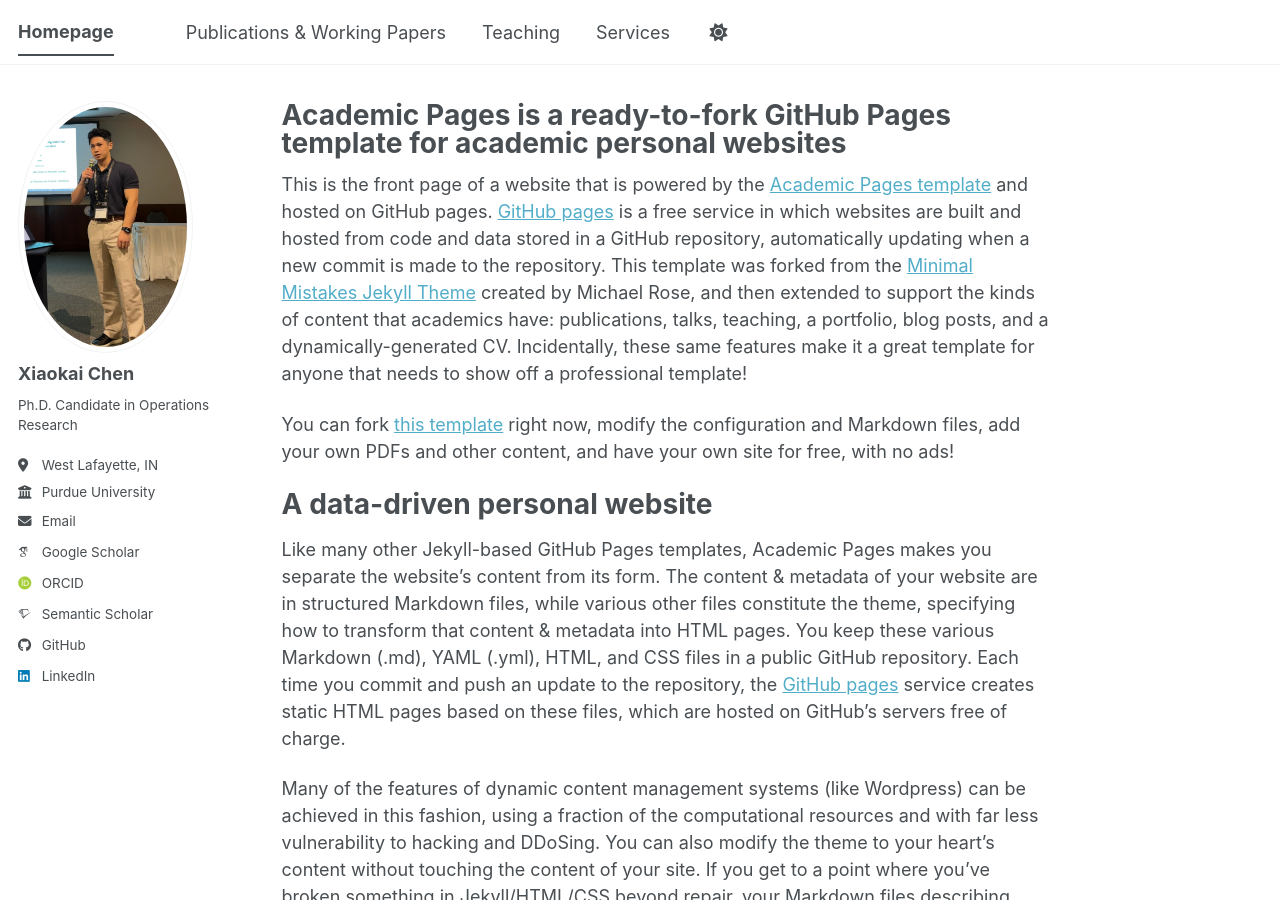
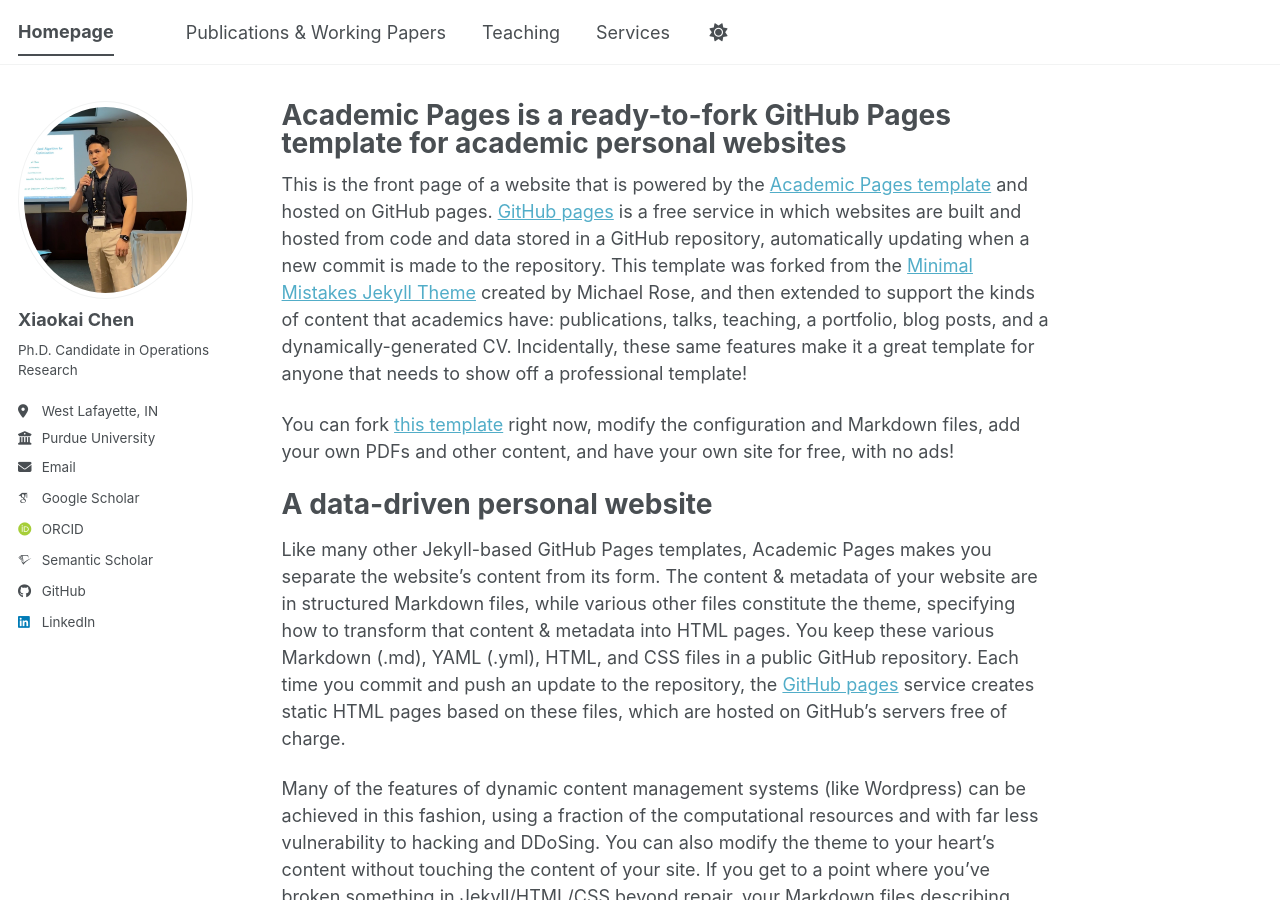
Before and after one commit to xiaokaichen2000/xiaokaichen2000.github.io, a Jekyll site: the page built from _pages/about.md, in a window 1280 px wide and 900 px high. Built offline with Jekyll 4.4.1, drawn with Linux system fonts in a browser that asks for light colours; some web fonts are replaced; a script bundle is joined from its source files by our own code; library files that are not in the unit come from our copies.

Commit message:
Update _config.yml

```diff
--- a/_config.yml
+++ b/_config.yml
@@ -23,7 +23,7 @@
 #               Additional customization can be done by editing /_includes/author-profile.html
 author:
   # Biographic information
-  avatar           : "profile.png"
+  avatar           : "profile_2.png"
   name             : "Xiaokai Chen"
   pronouns         : # example: "she/her"
   bio              : "Ph.D. Candidate in Operations Research"
```
